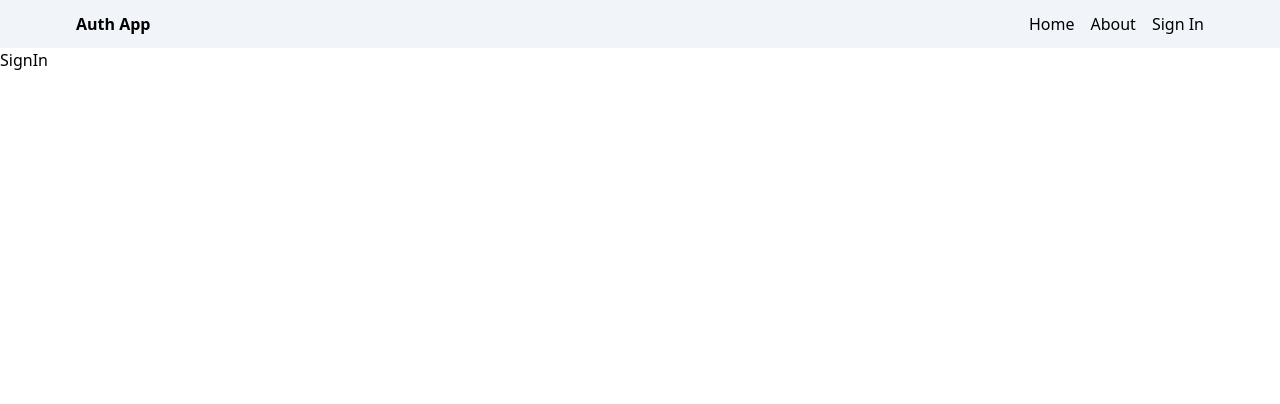
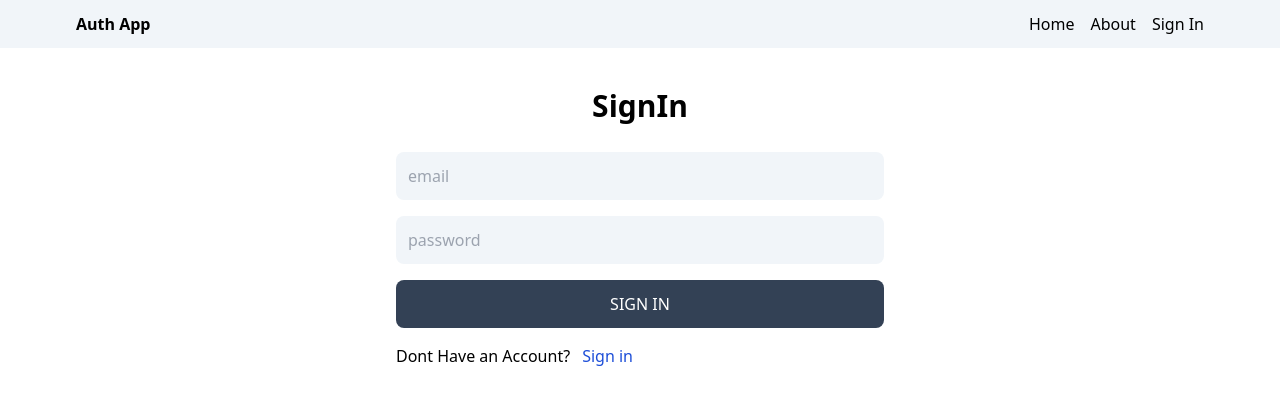
Before and after one commit to BattuNagaManikanta/mern-auth, a React (Vite) app in the folder client/: page /sign-in in a window 1280 px wide. Shown: the top 404 px of the page. Built offline with nearby package versions, Linux system fonts and the light colour scheme.

Commit message:
created signin page UI

```diff
--- a/client/src/pages/SignIn.jsx
+++ b/client/src/pages/SignIn.jsx
@@ -1,7 +1,62 @@
-import React from 'react'
+import React, { useState } from 'react'
+import { Link, useNavigate } from 'react-router-dom'
 
 export default function SignIn() {
+
+  const [formdata,setFormdata]=useState({});
+  const [loading,setLoading]=useState(false);
+  const [error,setError]=useState(false);
+  const navigate=useNavigate();
+
+
+  const handleChange=(e)=>{
+    setFormdata({...formdata,[e.target.id]:e.target.value})
+  }
+  console.log(formdata)
+
+  const handleSubmit=async (e)=>{
+    e.preventDefault();
+    try{
+      setLoading(true)
+      setError(false)
+      const res=await fetch("http://localhost:3000/api/auth/signin",{
+      method:'POST',
+      headers:{
+        'Content-Type':'application/json'
+      },
+      body: JSON.stringify(formdata)
+    })
+    setLoading(false)
+    const data=await res.json();
+    console.log(data)
+    if(data.success === false){
+      setError(true)
+      return;
+    }
+    navigate("/")
+  }
+  catch(error){
+    console.log(error)
+  }
+    }
+
   return (
-    <div>SignIn</div>
+    <div className='p-3 max-w-lg mx-auto'>
+      <h1 className='text-3xl text-center font-semibold my-7'>SignIn</h1>
+    <form onSubmit={handleSubmit} className='flex flex-col gap-4'>
+      <input onChange={handleChange} type='text' placeholder='email' id='email'className='bg-slate-100 p-3 rounded-lg'/>
+      <input onChange={handleChange} type='text' placeholder='password' id='password'className='bg-slate-100 p-3 rounded-lg'/>
+      <button disabled={loading} className='bg-slate-700 p-3 text-white rounded-lg hover:opacity-95 uppercase disabled:opacity-80'>{loading?'loading ..':'SIGN IN'}</button>
+      <div className='flex gap-3'>
+        <p>Dont Have an Account?</p>
+        <Link to='/sign-up'>
+            <span className='text-blue-700'>Sign in</span>
+        </Link>
+
+      </div>
+    </form>
+    <p className='text-red-700'>{error && 'something went wrong!'}</p>
+    </div>
+
   )
 }
--- a/client/src/pages/SignUp.jsx
+++ b/client/src/pages/SignUp.jsx
@@ -1,10 +1,11 @@
 import React, { useState } from 'react'
-import { Link } from 'react-router-dom'
+import { Link,useNavigate } from 'react-router-dom'
 export default function SignUp() {
 
   const [formdata,setFormdata]=useState({});
   const [loading,setLoading]=useState(false);
   const [error,setError]=useState(false);
+  const navigate=useNavigate();
 
 
   const handleChange=(e)=>{
@@ -29,7 +30,9 @@
     console.log(data)
     if(data.success === false){
       setError(true)
+      return
     }
+    navigate('/sign-in')
   }
   catch(error){
     console.log(error)
```
